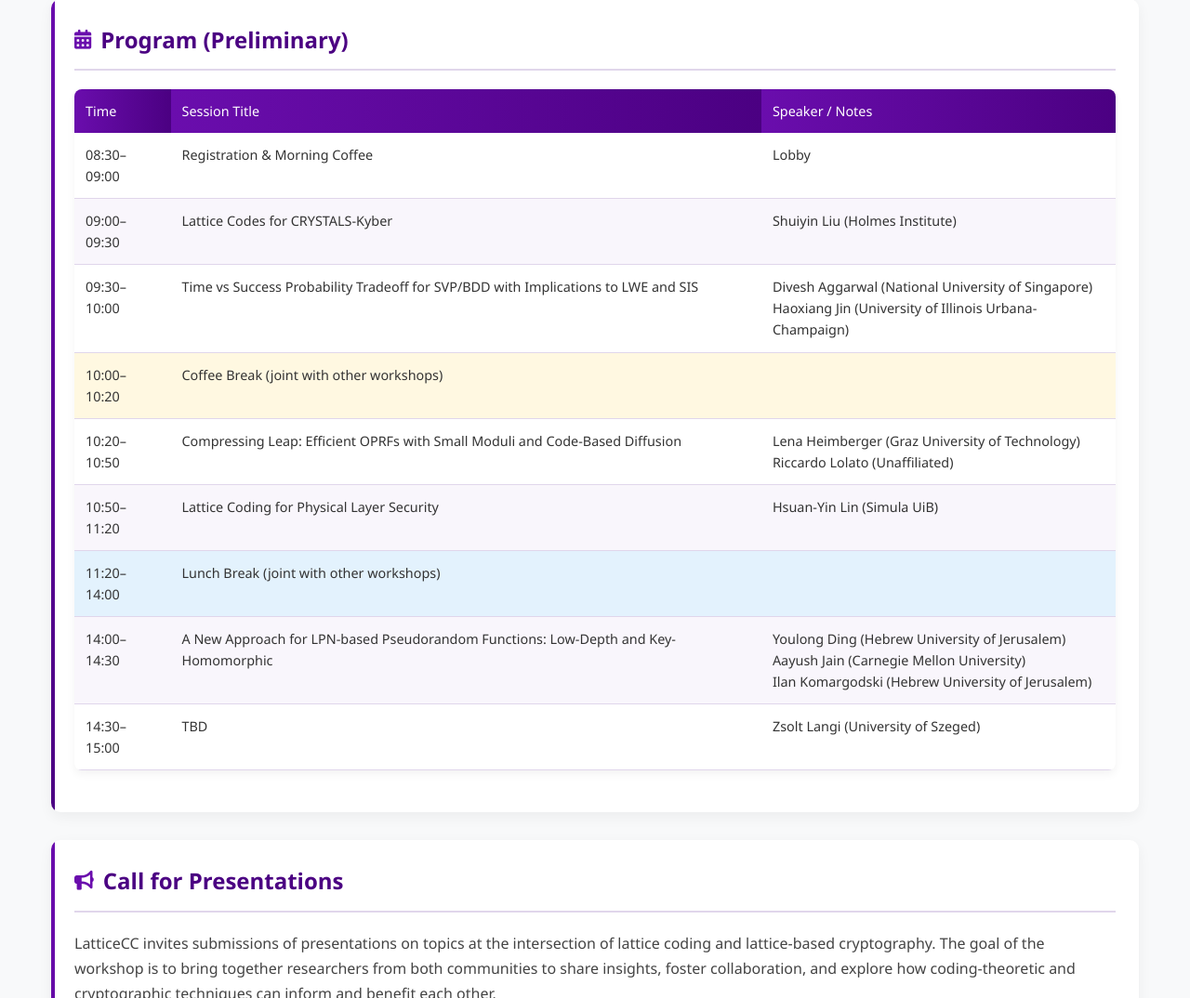
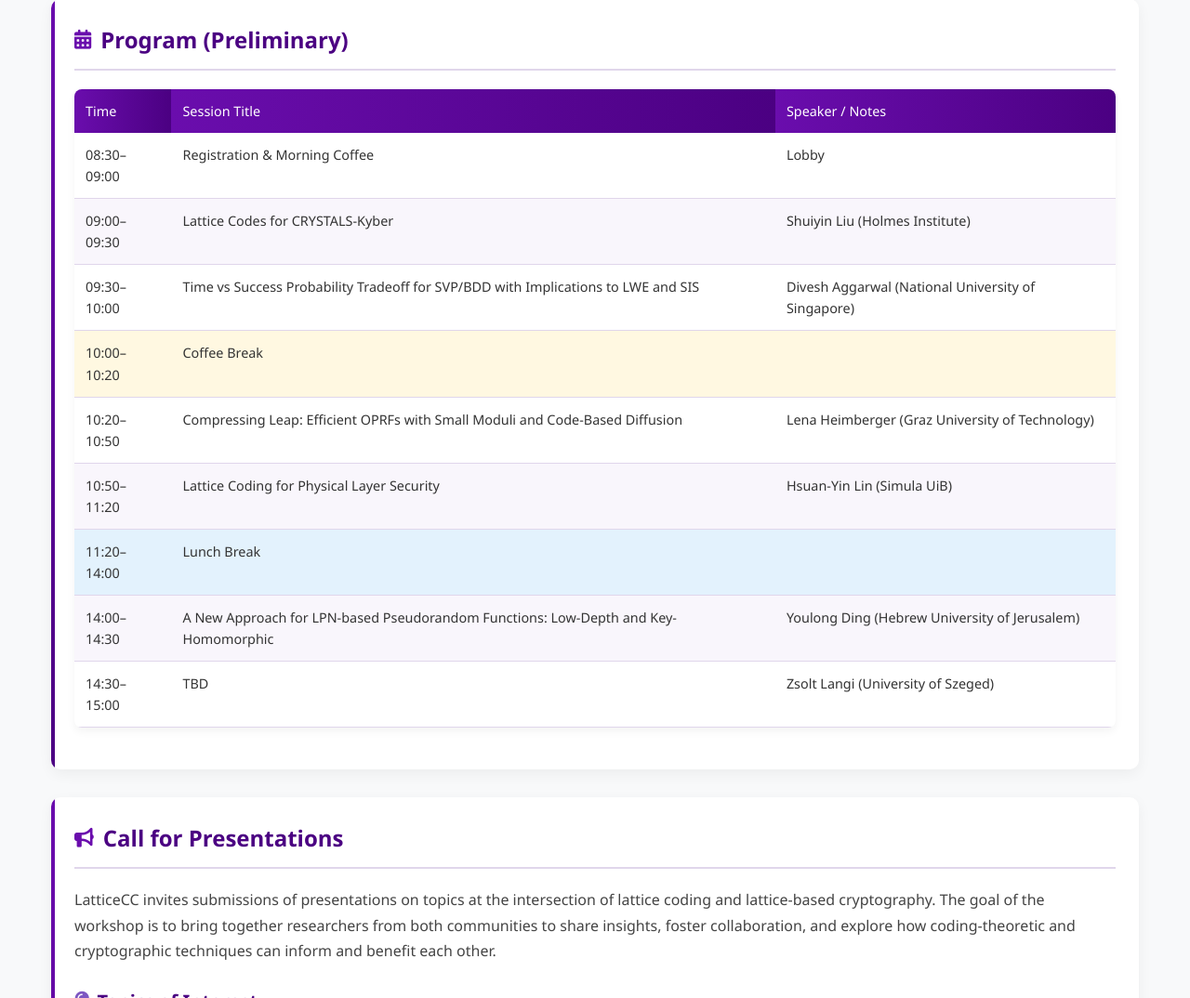
Before and after one commit to LatticeCC-workshop/LatticeCC-workshop.github.io, a plain HTML site: page index.html in a window 1280 px wide. Shown: the part 711-1785 px from the top of the page at 93% size. Drawn offline with Linux system fonts and the light colour scheme.

Commit message:
Update index.html

```diff
--- a/index.html
+++ b/index.html
@@ -825,17 +825,17 @@
                 <tr>
                     <td>09:30–10:00</td>
                     <td>Time vs Success Probability Tradeoff for SVP/BDD with Implications to LWE and SIS</td>
-                    <td>Divesh Aggarwal (National University of Singapore)<br>Haoxiang Jin (University of Illinois Urbana-Champaign)</td>
+                    <td>Divesh Aggarwal (National University of Singapore)</td>
                 </tr>
                 <tr class="coffee-break">
                     <td>10:00–10:20</td>
-                    <td>Coffee Break (joint with other workshops)</td>
+                    <td>Coffee Break</td>
                     <td></td>
                 </tr>
                 <tr>
                     <td>10:20–10:50</td>
                     <td>Compressing Leap: Efficient OPRFs with Small Moduli and Code-Based Diffusion</td>
-                    <td>Lena Heimberger (Graz University of Technology)<br>Riccardo Lolato (Unaffiliated)</td>
+                    <td>Lena Heimberger (Graz University of Technology)</td>
                 </tr>
                 <tr>
                     <td>10:50–11:20</td>
@@ -844,13 +844,13 @@
                 </tr>
                 <tr class="lunch-break">
                     <td>11:20–14:00</td>
-                    <td>Lunch Break (joint with other workshops)</td>
+                    <td>Lunch Break</td>
                     <td></td>
                 </tr>
                 <tr>
                     <td>14:00–14:30</td>
                     <td>A New Approach for LPN-based Pseudorandom Functions: Low-Depth and Key-Homomorphic</td>
-                    <td>Youlong Ding (Hebrew University of Jerusalem)<br>Aayush Jain (Carnegie Mellon University)<br>Ilan Komargodski (Hebrew University of Jerusalem)</td>
+                    <td>Youlong Ding (Hebrew University of Jerusalem)</td>
                 </tr>
                 <tr>
                     <td>14:30–15:00</td>
```
